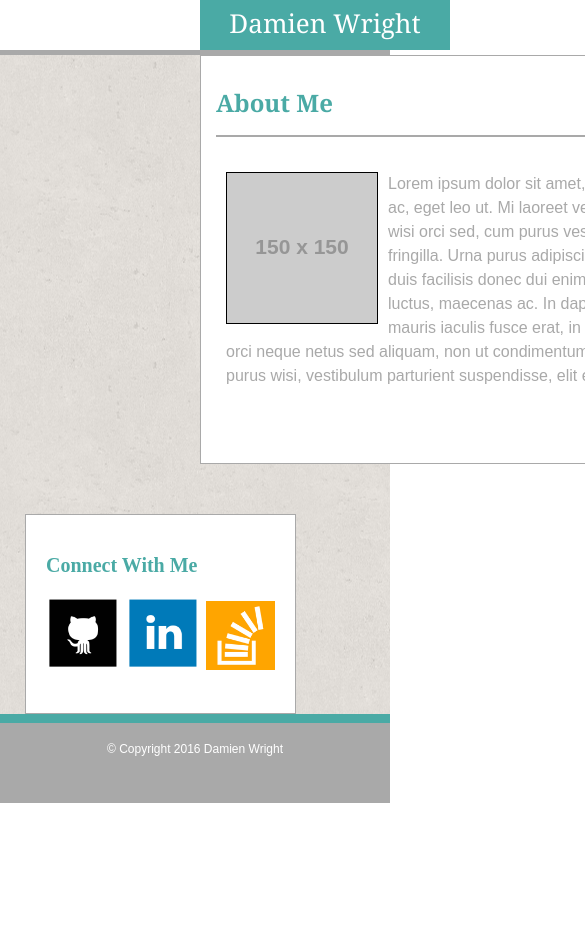
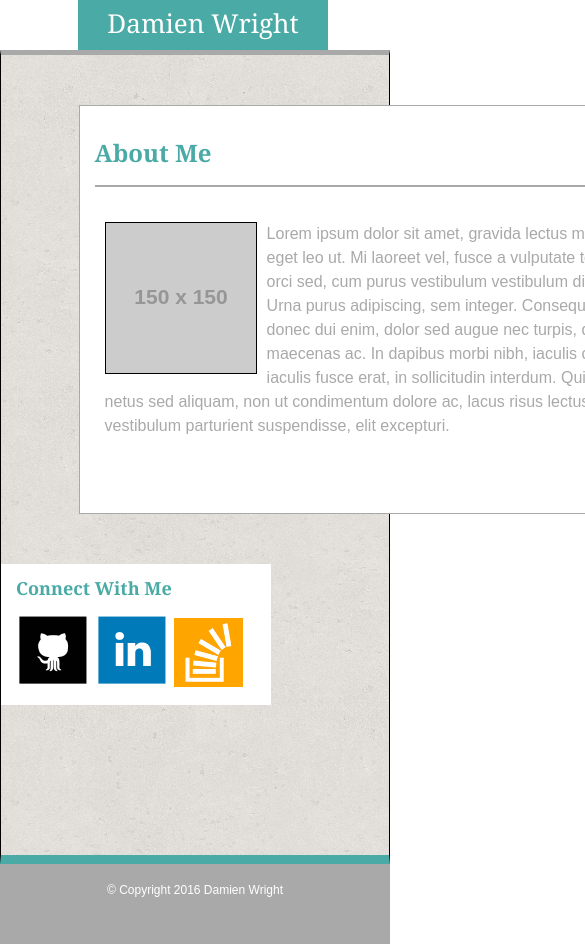
Before and after one commit to DamienIsOK/Homework-basic-portfolio, a plain HTML site: page index.html in a window 390 px wide. Shown: the top 944 px of the page, 585 px wide, since content can reach past the window. Before the commit the page ends 844 px from the top, so only its background shows below. Drawn offline with Linux system fonts and the light colour scheme; placeholder pictures from the web are drawn by us.

Commit message:
Updated code for index and contact pages to be more responsive

```diff
--- a/css/style.css
+++ b/css/style.css
@@ -2,13 +2,18 @@ body {
 	color: #A9A9A9;
 }
 
+#wrapper {
+	width: 100%;
+}
+
 /* HEADER SECTION */
 
-#top {
+#header {
 	height: 50px;
-	width: 955px;
-	margin-left: 200px;
-}
+	width: 960px;
+	background-color: #ffffff;
+	margin-left: 20%;
+	}
 
 #nav {
 	float: right;
@@ -28,8 +33,15 @@ li {
 
 /* MAIN SECTION */
 
-#main-bg {
+#main {
+	padding-top: 50px;
+	background-color: yellow;
+	width: 1024;
+	height: 750px;
+	margin-left: 50px;
+	margin: 0 auto;
 	background: url('../images/cork-wallet.png') repeat center center;
+	border: 1px solid black;
 	border-top: 5px #A9A9A9 solid;
 	border-bottom: 9px #4aaaa5 solid;
 }
@@ -77,9 +89,10 @@ li {
 
 
 #bio-box {
-	width: 645px;
-	position: relative;
-	margin-left: 200px;
+	width: 650px;
+	float: left;
+	margin-left: 20%;
+	margin-right: 1%;
 	margin-bottom: 50px;
 	padding: 15px 15px 25px 15px;
 	background-color: #ffffff;
@@ -88,22 +101,27 @@ li {
 	display: inline-block;
 }
 
-#social-box {
-	position: relative;
-	vertical-align: top;
-	margin-left: 25px;
-	padding: 40px 20px 40px 20px;
+aside {
+	float: left;
+	width: 270px;
+	margin-top: 20px;
+	padding-bottom: 20px;
+	border: 1px solid #A9A9A9;
 	background-color: #ffffff;
-	border: 1px solid #A9A9A9;
-	font-weight: bold;
-	font-size: 20px;
-	color: #4aaaa5;
 	display: inline-block;
 }
 
-#social-box p {
-	width: 225px;
-	margin-bottom: 20px;
+aside p {
+	font-family: 'Georgia', Times, Times New Roman, serif;
+	color: #4aaaa5;
+	font-weight: bold;
+	font-size: 18px;
+	color: #4aaaa5;
+	margin: 15px 15px 15px 15px;
+}
+
+#images {
+	margin: 15px 15px 15px 15px;
 }
 
 #github {
@@ -122,6 +140,7 @@ li {
 
 #foot {
 	padding-top: 20px;
+	clear: both;
 	font-family: 'Arial', 'Helvetica Neue', Helvetica, sans-serif;
 	text-align: center;
 	color: #ffffff;
--- a/index.html
+++ b/index.html
@@ -8,46 +8,44 @@
 </head>
 
 <body>
-<div id="top">
 
+<div id="wrapper">
+
+<div id="header">
 	<div id="name">Damien Wright</div>
-
 	<ul id="nav">
 		<li>About</li>
 		<li>Portfolio</li>
 		<li>Contact</li>
 	</ul>
-
 </div>
 
-<div id="main-bg">
-
-
-
+<div id="main">
 	<div id="bio-box">
-
 		<p id="section-title">About Me</p>
-
 		<p id="paragraph">
 		<img id = "profile-img" src="http://placehold.it/150x150">
-
 		Lorem ipsum dolor sit amet, gravida lectus mi, at turpis elit urna ac, eget leo ut. Mi laoreet vel, fusce a vulputate tortor, et rutrum ut wisi orci sed, cum purus vestibulum vestibulum dictumst, sed et fringilla. Urna purus adipiscing, sem integer. Consequatur vitae duis facilisis donec dui enim, dolor sed augue nec turpis, donec luctus, maecenas ac. In dapibus morbi nibh, iaculis condimentum mauris iaculis fusce erat, in sollicitudin interdum. Quis molestie orci neque netus sed aliquam, non ut condimentum dolore ac, lacus risus lectus eleifend purus wisi, vestibulum parturient suspendisse, elit excepturi.
-
 		</p>
 	</div>
 
-	<div id="social-box">
+	<aside>
 		<p>Connect With Me</p>
+		<div id="images">
 			<img id = "github" src="images/github.png">
 			<img id="linkedin" src="images/linkedin.png">
 			<img id="stackoverflow" src="images/stackoverflow.png">
+		</div>
+	</aside>
+</div>
 
-	</div>
-</div>
 
 <div id="foot">
 	&copy; Copyright 2016 Damien Wright
 </div>
 
+
+</div>
+
 </body>
 </html>
```
Also changed, not shown: contact.html (+9 -5 lines).
